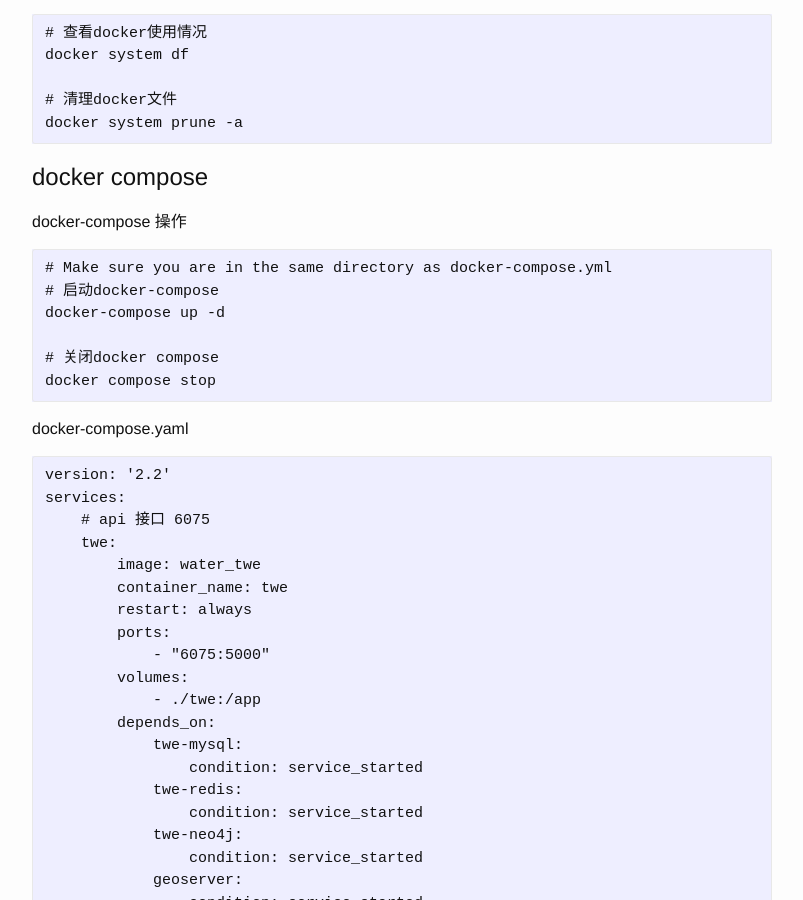
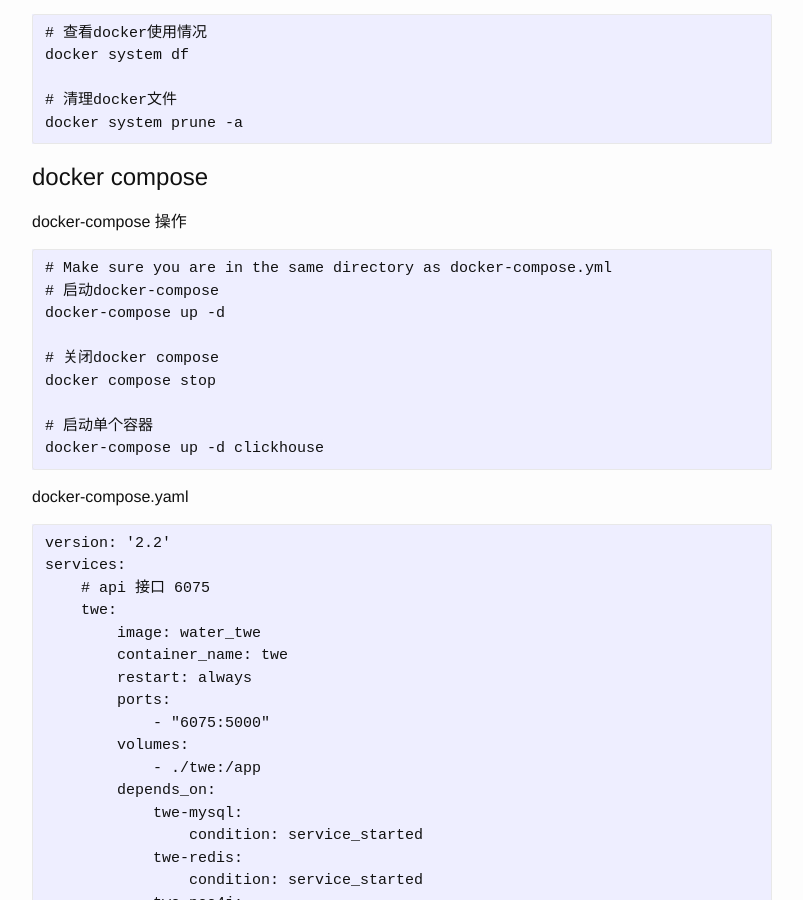
Before and after one commit to josephstalin117/josephstalin117.github.io, a Jekyll site: the page built from _posts/2018-4-30-docker.markdown, in a window 1280 px wide and 900 px high, scrolled down 9215 px. Shown: the whole window, without its empty margins (238-1041 px from the left). Built offline with Jekyll 4.4.1, drawn with Linux system fonts in a browser that asks for light colours.

Commit message:
update docker-compose

````diff
--- a/_posts/2018-4-30-docker.markdown
+++ b/_posts/2018-4-30-docker.markdown
@@ -437,6 +437,9 @@
 
 # 关闭docker compose
 docker compose stop
+
+# 启动单个容器
+docker-compose up -d clickhouse
 ```
 
 docker-compose.yaml
````
